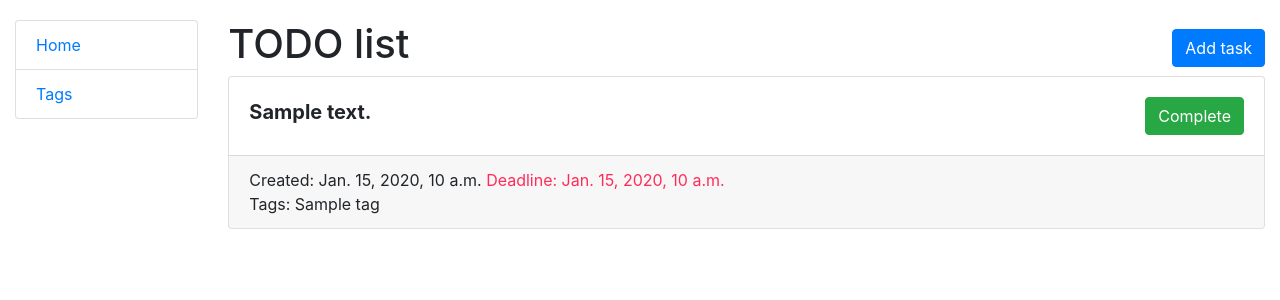
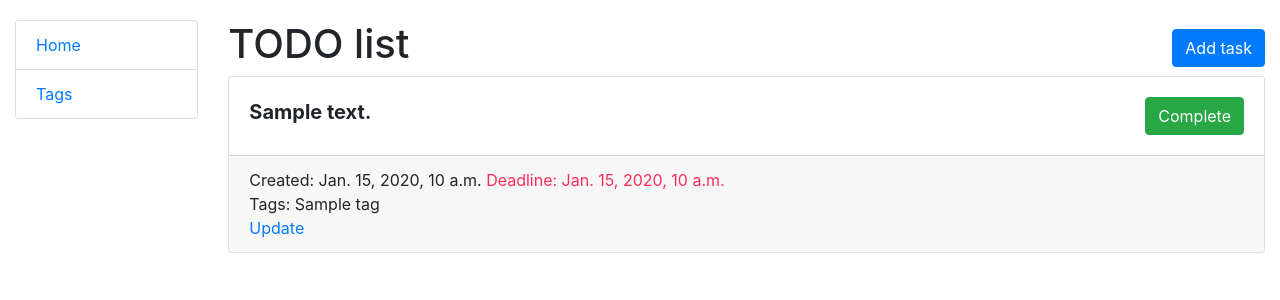
Before and after one commit to Lebwa1337/Todo-list, a Django app: page / in a window 1280 px wide. Shown: the top 300 px of the page. Run offline with Django 5.2, Linux system fonts and the light colour scheme; tables that the repository leaves empty hold one stand-in row (values such as "Sample post").

Commit message:
Create update functionality for Task

```diff
--- a/templates/todo/index.html
+++ b/templates/todo/index.html
@@ -21,6 +21,8 @@
         {% endif %}
         <br>
         <span>Tags: {{ task.tag }}</span>
+        <br>
+        <a href="{% url 'todo:task-update' pk=task.id %}">Update</a>
       </div>
     </div>
   {% endfor %}
--- a/todo/urls.py
+++ b/todo/urls.py
@@ -5,6 +5,7 @@ from todo import views
 urlpatterns = [
     path("", views.index, name="index"),
     path("create/", views.TaskCreateView.as_view(), name="task-create"),
+    path("update/<int:pk>/", views.TaskUpdateView.as_view(), name="task-update"),
     path("tags/", views.TagListView.as_view(), name="tag-list"),
     path("tags/create/", views.TagCreateView.as_view(), name="tag-create"),
     path("tags/<int:pk>/update/", views.TagUpdateView.as_view(), name="tag-update"),
--- a/todo/views.py
+++ b/todo/views.py
@@ -19,6 +19,13 @@ class TaskCreateView(generic.CreateView):
 
     def get_success_url(self) -> str:
         return reverse('todo:index')
+
+
+class TaskUpdateView(generic.UpdateView):
+    model = Task
+    template_name = 'todo/task_form.html'
+    form_class = TaskForm
+    success_url = reverse_lazy('todo:index')
 
 
 class TagListView(generic.ListView):
```
